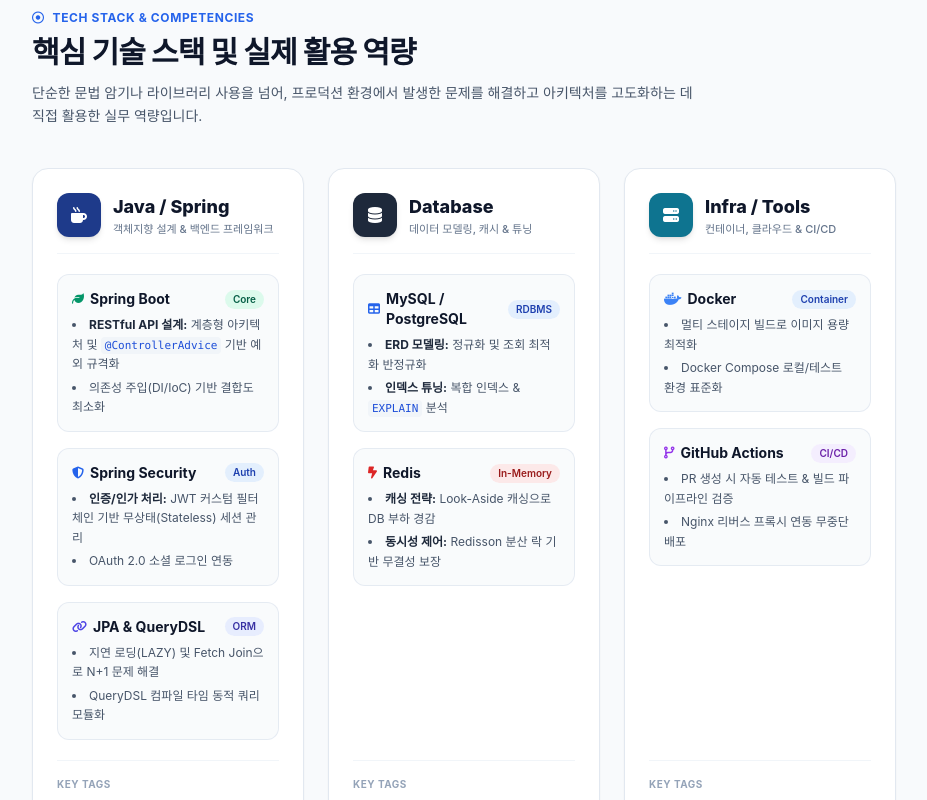
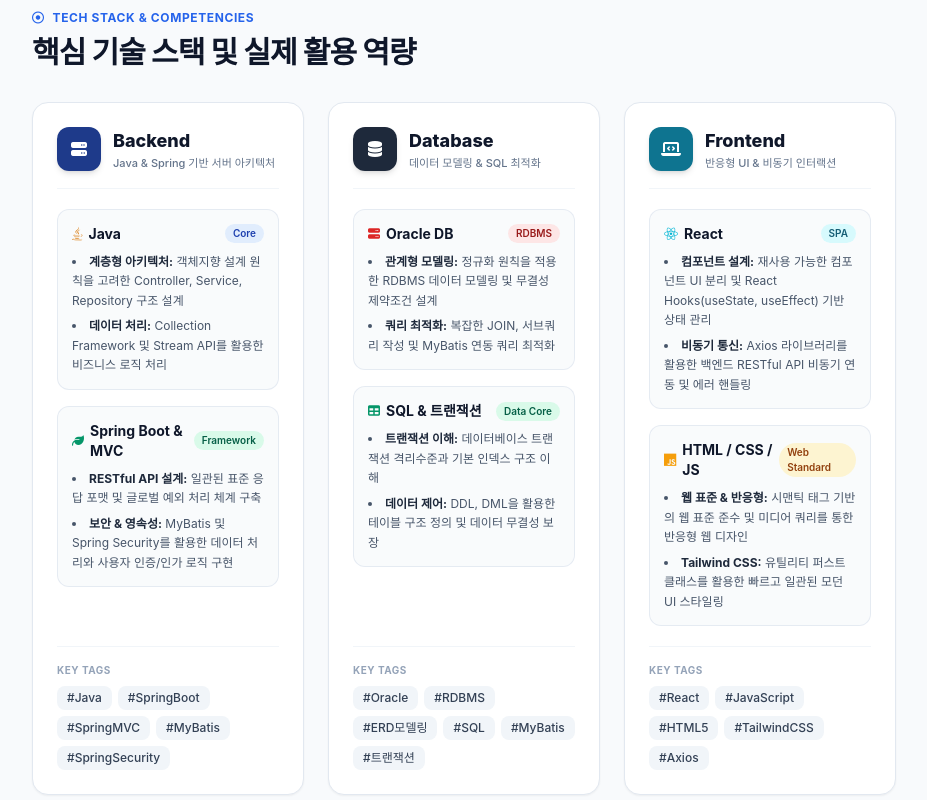
Before and after one commit to dbqls6746-bot/port, a React (Vite) app: page / in a window 1280 px wide. Shown: the part 1900-2700 px from the top of the page, without its empty margins (320-1247 px from the left). Built offline with nearby package versions, Linux system fonts and the light colour scheme; a web font is replaced by a local one.

Commit message:
skill 부분 생성

```diff
--- a/src/components/About.jsx
+++ b/src/components/About.jsx
@@ -23,7 +23,7 @@ export default function About() {
       bgColor: 'bg-emerald-50',
       textColor: 'text-emerald-500',
       icon: 'fa-solid fa-database',
-      title: 'Oracle DB & SQLD',
+      title: 'Oracle DB & SQL',
       desc: '정규화 모델링 & MyBatis 쿼리 설계',
     },
     {
--- a/src/components/Skills.jsx
+++ b/src/components/Skills.jsx
@@ -4,219 +4,237 @@ export default function Skills() {
   return (
     <section id="skills" className="px-6 sm:px-12 lg:px-16 py-24 bg-slate-50 border-b border-slate-200">
       <div className="max-w-4xl">
+        {/* 섹션 타이틀 헤더 */}
         <div className="flex items-center gap-2 text-brand-600 text-xs font-bold uppercase tracking-wider mb-2">
           <i className="fa-regular fa-circle-dot"></i> Tech Stack & Competencies
         </div>
-        <h2 className="text-2xl sm:text-3xl font-extrabold text-slate-900 tracking-tight mb-3">
+        <h2 className="text-2xl sm:text-3xl font-extrabold text-slate-900 tracking-tight mb-8">
           핵심 기술 스택 및 실제 활용 역량
         </h2>
-        <p className="text-slate-600 text-sm mb-10 max-w-2xl leading-relaxed">
-          단순한 문법 암기나 라이브러리 사용을 넘어, 프로덕션 환경에서 발생한 문제를 해결하고 아키텍처를 고도화하는 데 직접 활용한 실무 역량입니다.
-        </p>
 
+        {/* 카테고리별 카드 3열 그리드 (Backend / Database / Frontend) */}
         <div className="grid grid-cols-1 md:grid-cols-3 gap-6">
-          {/* 1) Java / Spring */}
+
+          {/* 1) Backend */}
           <div className="group bg-white p-6 rounded-2xl border border-slate-200 hover:border-brand-500 shadow-sm hover:shadow-xl transition-all duration-300 flex flex-col justify-between">
             <div>
+              {/* 카드 상단: 아이콘 + 카테고리 제목 */}
               <div className="flex items-center gap-3 pb-4 mb-5 border-b border-slate-100">
                 <div className="w-11 h-11 rounded-xl bg-brand-900 text-white flex items-center justify-center shadow-md group-hover:scale-110 group-hover:bg-brand-600 transition-all duration-300">
-                  <i className="fa-solid fa-mug-hot text-base"></i>
+                  <i className="fa-solid fa-server text-base"></i>
                 </div>
                 <div>
                   <h3 className="font-extrabold text-slate-900 text-lg group-hover:text-brand-600 transition-colors">
-                    Java / Spring
+                    Backend
                   </h3>
-                  <p className="text-[11px] font-medium text-slate-500">객체지향 설계 & 백엔드 프레임워크</p>
+                  <p className="text-[11px] font-medium text-slate-500">Java & Spring 기반 서버 아키텍처</p>
                 </div>
               </div>
 
+              {/* 기술별 세부 활용 내용 */}
               <div className="space-y-4">
+                {/* Java */}
                 <div className="p-3.5 rounded-xl bg-slate-50/80 hover:bg-blue-50/60 border border-slate-200/80 hover:border-brand-300 transition-all duration-200">
-                  <div className="flex items-center justify-between mb-1.5">
+                  <div className="flex items-center justify-between mb-2">
                     <span className="font-bold text-slate-900 text-xs sm:text-sm flex items-center gap-1.5">
-                      <i className="fa-solid fa-leaf text-emerald-600 text-xs"></i> Spring Boot
+                      <i className="fa-brands fa-java text-amber-600 text-sm"></i> Java
                     </span>
-                    <span className="text-[10px] px-2 py-0.5 rounded-full bg-emerald-100/70 text-emerald-800 font-semibold">
+                    <span className="text-[10px] px-2 py-0.5 rounded-full bg-blue-100/80 text-brand-800 font-semibold">
                       Core
                     </span>
                   </div>
-                  <ul className="text-xs text-slate-600 space-y-1 list-disc list-inside leading-relaxed">
+                  <ul className="text-xs text-slate-600 space-y-1.5 list-disc list-inside leading-relaxed">
                     <li>
-                      <strong className="text-slate-800">RESTful API 설계:</strong> 계층형 아키텍처 및{' '}
-                      <code className="text-[11px] bg-slate-100 px-1 py-0.5 rounded text-brand-700 font-mono">
-                        @ControllerAdvice
-                      </code>{' '}
-                      기반 예외 규격화
+                      <strong className="text-slate-800">계층형 아키텍처:</strong> 객체지향 설계 원칙을 고려한 Controller, Service, Repository 구조 설계
                     </li>
-                    <li>의존성 주입(DI/IoC) 기반 결합도 최소화</li>
+                    <li>
+                      <strong className="text-slate-800">데이터 처리:</strong> Collection Framework 및 Stream API를 활용한 비즈니스 로직 처리
+                    </li>
                   </ul>
                 </div>
 
+                {/* Spring Boot & MVC */}
                 <div className="p-3.5 rounded-xl bg-slate-50/80 hover:bg-blue-50/60 border border-slate-200/80 hover:border-brand-300 transition-all duration-200">
-                  <div className="flex items-center justify-between mb-1.5">
+                  <div className="flex items-center justify-between mb-2">
                     <span className="font-bold text-slate-900 text-xs sm:text-sm flex items-center gap-1.5">
-                      <i className="fa-solid fa-shield-halved text-brand-600 text-xs"></i> Spring Security
+                      <i className="fa-solid fa-leaf text-emerald-600 text-xs"></i> Spring Boot & MVC
                     </span>
-                    <span className="text-[10px] px-2 py-0.5 rounded-full bg-blue-100/70 text-brand-800 font-semibold">
-                      Auth
+                    <span className="text-[10px] px-2 py-0.5 rounded-full bg-emerald-100/80 text-emerald-800 font-semibold">
+                      Framework
                     </span>
                   </div>
-                  <ul className="text-xs text-slate-600 space-y-1 list-disc list-inside leading-relaxed">
+                  <ul className="text-xs text-slate-600 space-y-1.5 list-disc list-inside leading-relaxed">
                     <li>
-                      <strong className="text-slate-800">인증/인가 처리:</strong> JWT 커스텀 필터 체인 기반 무상태(Stateless) 세션 관리
+                      <strong className="text-slate-800">RESTful API 설계:</strong> 일관된 표준 응답 포맷 및 글로벌 예외 처리 체계 구축
                     </li>
-                    <li>OAuth 2.0 소셜 로그인 연동</li>
-                  </ul>
-                </div>
-
-                <div className="p-3.5 rounded-xl bg-slate-50/80 hover:bg-blue-50/60 border border-slate-200/80 hover:border-brand-300 transition-all duration-200">
-                  <div className="flex items-center justify-between mb-1.5">
-                    <span className="font-bold text-slate-900 text-xs sm:text-sm flex items-center gap-1.5">
-                      <i className="fa-solid fa-link text-indigo-600 text-xs"></i> JPA & QueryDSL
-                    </span>
-                    <span className="text-[10px] px-2 py-0.5 rounded-full bg-indigo-100/70 text-indigo-800 font-semibold">
-                      ORM
-                    </span>
-                  </div>
-                  <ul className="text-xs text-slate-600 space-y-1 list-disc list-inside leading-relaxed">
-                    <li>지연 로딩(LAZY) 및 Fetch Join으로 N+1 문제 해결</li>
-                    <li>QueryDSL 컴파일 타임 동적 쿼리 모듈화</li>
+                    <li>
+                      <strong className="text-slate-800">보안 & 영속성:</strong> MyBatis 및 Spring Security를 활용한 데이터 처리와 사용자 인증/인가 로직 구현
+                    </li>
                   </ul>
                 </div>
               </div>
             </div>
 
+            {/* 카드 하단: 핵심 태그 모음 */}
             <div className="pt-4 mt-5 border-t border-slate-100">
               <span className="text-[10px] font-bold text-slate-400 uppercase tracking-wider block mb-2">Key Tags</span>
               <div className="flex flex-wrap gap-1.5">
-                <span className="px-2.5 py-1 text-xs rounded-lg bg-slate-100 text-slate-700 font-medium hover:bg-brand-600 hover:text-white transition-all cursor-default">Java 17</span>
-                <span className="px-2.5 py-1 text-xs rounded-lg bg-slate-100 text-slate-700 font-medium hover:bg-brand-600 hover:text-white transition-all cursor-default">Spring Boot 3</span>
-                <span className="px-2.5 py-1 text-xs rounded-lg bg-slate-100 text-slate-700 font-medium hover:bg-brand-600 hover:text-white transition-all cursor-default">JPA</span>
-                <span className="px-2.5 py-1 text-xs rounded-lg bg-slate-100 text-slate-700 font-medium hover:bg-brand-600 hover:text-white transition-all cursor-default">QueryDSL</span>
+                <span className="px-2.5 py-1 text-xs rounded-lg bg-slate-100 text-slate-700 font-medium hover:bg-brand-600 hover:text-white transition-all cursor-default">#Java</span>
+                <span className="px-2.5 py-1 text-xs rounded-lg bg-slate-100 text-slate-700 font-medium hover:bg-brand-600 hover:text-white transition-all cursor-default">#SpringBoot</span>
+                <span className="px-2.5 py-1 text-xs rounded-lg bg-slate-100 text-slate-700 font-medium hover:bg-brand-600 hover:text-white transition-all cursor-default">#SpringMVC</span>
+                <span className="px-2.5 py-1 text-xs rounded-lg bg-slate-100 text-slate-700 font-medium hover:bg-brand-600 hover:text-white transition-all cursor-default">#MyBatis</span>
+                <span className="px-2.5 py-1 text-xs rounded-lg bg-slate-100 text-slate-700 font-medium hover:bg-brand-600 hover:text-white transition-all cursor-default">#SpringSecurity</span>
               </div>
             </div>
           </div>
 
           {/* 2) Database */}
-          <div className="group bg-white p-6 rounded-2xl border border-slate-200 hover:border-brand-500 shadow-sm hover:shadow-xl transition-all duration-300 flex flex-col justify-between">
+          <div className="group bg-white p-6 rounded-2xl border border-slate-200 hover:border-emerald-500 shadow-sm hover:shadow-xl transition-all duration-300 flex flex-col justify-between">
             <div>
+              {/* 카드 상단: 아이콘 + 카테고리 제목 */}
               <div className="flex items-center gap-3 pb-4 mb-5 border-b border-slate-100">
-                <div className="w-11 h-11 rounded-xl bg-slate-800 text-white flex items-center justify-center shadow-md group-hover:scale-110 group-hover:bg-brand-600 transition-all duration-300">
+                <div className="w-11 h-11 rounded-xl bg-slate-800 text-white flex items-center justify-center shadow-md group-hover:scale-110 group-hover:bg-emerald-600 transition-all duration-300">
                   <i className="fa-solid fa-database text-base"></i>
                 </div>
                 <div>
-                  <h3 className="font-extrabold text-slate-900 text-lg group-hover:text-brand-600 transition-colors">
+                  <h3 className="font-extrabold text-slate-900 text-lg group-hover:text-emerald-600 transition-colors">
                     Database
                   </h3>
-                  <p className="text-[11px] font-medium text-slate-500">데이터 모델링, 캐시 & 튜닝</p>
+                  <p className="text-[11px] font-medium text-slate-500">데이터 모델링 & SQL 최적화</p>
                 </div>
               </div>
 
+              {/* 기술별 세부 활용 내용 */}
               <div className="space-y-4">
-                <div className="p-3.5 rounded-xl bg-slate-50/80 hover:bg-blue-50/60 border border-slate-200/80 hover:border-brand-300 transition-all duration-200">
-                  <div className="flex items-center justify-between mb-1.5">
+                {/* Oracle DB */}
+                <div className="p-3.5 rounded-xl bg-slate-50/80 hover:bg-emerald-50/60 border border-slate-200/80 hover:border-emerald-300 transition-all duration-200">
+                  <div className="flex items-center justify-between mb-2">
                     <span className="font-bold text-slate-900 text-xs sm:text-sm flex items-center gap-1.5">
-                      <i className="fa-solid fa-table text-blue-600 text-xs"></i> MySQL / PostgreSQL
+                      <i className="fa-solid fa-server text-red-600 text-xs"></i> Oracle DB
                     </span>
-                    <span className="text-[10px] px-2 py-0.5 rounded-full bg-blue-100/70 text-blue-800 font-semibold">
+                    <span className="text-[10px] px-2 py-0.5 rounded-full bg-red-100/80 text-red-800 font-semibold">
                       RDBMS
                     </span>
                   </div>
-                  <ul className="text-xs text-slate-600 space-y-1 list-disc list-inside leading-relaxed">
-                    <li><strong className="text-slate-800">ERD 모델링:</strong> 정규화 및 조회 최적화 반정규화</li>
+                  <ul className="text-xs text-slate-600 space-y-1.5 list-disc list-inside leading-relaxed">
                     <li>
-                      <strong className="text-slate-800">인덱스 튜닝:</strong> 복합 인덱스 &{' '}
-                      <code className="text-[11px] bg-slate-100 px-1 py-0.5 rounded text-brand-700 font-mono">EXPLAIN</code> 분석
+                      <strong className="text-slate-800">관계형 모델링:</strong> 정규화 원칙을 적용한 RDBMS 데이터 모델링 및 무결성 제약조건 설계
+                    </li>
+                    <li>
+                      <strong className="text-slate-800">쿼리 최적화:</strong> 복잡한 JOIN, 서브쿼리 작성 및 MyBatis 연동 쿼리 최적화
                     </li>
                   </ul>
                 </div>
 
-                <div className="p-3.5 rounded-xl bg-slate-50/80 hover:bg-blue-50/60 border border-slate-200/80 hover:border-brand-300 transition-all duration-200">
-                  <div className="flex items-center justify-between mb-1.5">
+                {/* SQL & 트랜잭션 */}
+                <div className="p-3.5 rounded-xl bg-slate-50/80 hover:bg-emerald-50/60 border border-slate-200/80 hover:border-emerald-300 transition-all duration-200">
+                  <div className="flex items-center justify-between mb-2">
                     <span className="font-bold text-slate-900 text-xs sm:text-sm flex items-center gap-1.5">
-                      <i className="fa-solid fa-bolt-lightning text-red-600 text-xs"></i> Redis
+                      <i className="fa-solid fa-table text-emerald-600 text-xs"></i> SQL & 트랜잭션
                     </span>
-                    <span className="text-[10px] px-2 py-0.5 rounded-full bg-red-100/70 text-red-800 font-semibold">
-                      In-Memory
+                    <span className="text-[10px] px-2 py-0.5 rounded-full bg-emerald-100/80 text-emerald-800 font-semibold">
+                      Data Core
                     </span>
                   </div>
-                  <ul className="text-xs text-slate-600 space-y-1 list-disc list-inside leading-relaxed">
-                    <li><strong className="text-slate-800">캐싱 전략:</strong> Look-Aside 캐싱으로 DB 부하 경감</li>
-                    <li><strong className="text-slate-800">동시성 제어:</strong> Redisson 분산 락 기반 무결성 보장</li>
+                  <ul className="text-xs text-slate-600 space-y-1.5 list-disc list-inside leading-relaxed">
+                    <li>
+                      <strong className="text-slate-800">트랜잭션 이해:</strong> 데이터베이스 트랜잭션 격리수준과 기본 인덱스 구조 이해
+                    </li>
+                    <li>
+                      <strong className="text-slate-800">데이터 제어:</strong> DDL, DML을 활용한 테이블 구조 정의 및 데이터 무결성 보장
+                    </li>
                   </ul>
                 </div>
               </div>
             </div>
 
+            {/* 카드 하단: 핵심 태그 모음 */}
             <div className="pt-4 mt-5 border-t border-slate-100">
               <span className="text-[10px] font-bold text-slate-400 uppercase tracking-wider block mb-2">Key Tags</span>
               <div className="flex flex-wrap gap-1.5">
-                <span className="px-2.5 py-1 text-xs rounded-lg bg-slate-100 text-slate-700 font-medium hover:bg-brand-600 hover:text-white transition-all cursor-default">ERD 모델링</span>
-                <span className="px-2.5 py-1 text-xs rounded-lg bg-slate-100 text-slate-700 font-medium hover:bg-brand-600 hover:text-white transition-all cursor-default">인덱스 튜닝</span>
-                <span className="px-2.5 py-1 text-xs rounded-lg bg-slate-100 text-slate-700 font-medium hover:bg-brand-600 hover:text-white transition-all cursor-default">Redis 캐싱</span>
-                <span className="px-2.5 py-1 text-xs rounded-lg bg-slate-100 text-slate-700 font-medium hover:bg-brand-600 hover:text-white transition-all cursor-default">분산 락</span>
+                <span className="px-2.5 py-1 text-xs rounded-lg bg-slate-100 text-slate-700 font-medium hover:bg-emerald-600 hover:text-white transition-all cursor-default">#Oracle</span>
+                <span className="px-2.5 py-1 text-xs rounded-lg bg-slate-100 text-slate-700 font-medium hover:bg-emerald-600 hover:text-white transition-all cursor-default">#RDBMS</span>
+                <span className="px-2.5 py-1 text-xs rounded-lg bg-slate-100 text-slate-700 font-medium hover:bg-emerald-600 hover:text-white transition-all cursor-default">#ERD모델링</span>
+                <span className="px-2.5 py-1 text-xs rounded-lg bg-slate-100 text-slate-700 font-medium hover:bg-emerald-600 hover:text-white transition-all cursor-default">#SQL</span>
+                <span className="px-2.5 py-1 text-xs rounded-lg bg-slate-100 text-slate-700 font-medium hover:bg-emerald-600 hover:text-white transition-all cursor-default">#MyBatis</span>
+                <span className="px-2.5 py-1 text-xs rounded-lg bg-slate-100 text-slate-700 font-medium hover:bg-emerald-600 hover:text-white transition-all cursor-default">#트랜잭션</span>
               </div>
             </div>
           </div>
 
-          {/* 3) Infra / Tools */}
-          <div className="group bg-white p-6 rounded-2xl border border-slate-200 hover:border-brand-500 shadow-sm hover:shadow-xl transition-all duration-300 flex flex-col justify-between">
+          {/* 3) Frontend */}
+          <div className="group bg-white p-6 rounded-2xl border border-slate-200 hover:border-cyan-500 shadow-sm hover:shadow-xl transition-all duration-300 flex flex-col justify-between">
             <div>
+              {/* 카드 상단: 아이콘 + 카테고리 제목 */}
               <div className="flex items-center gap-3 pb-4 mb-5 border-b border-slate-100">
-                <div className="w-11 h-11 rounded-xl bg-cyan-700 text-white flex items-center justify-center shadow-md group-hover:scale-110 group-hover:bg-brand-600 transition-all duration-300">
-                  <i className="fa-solid fa-server text-base"></i>
+                <div className="w-11 h-11 rounded-xl bg-cyan-700 text-white flex items-center justify-center shadow-md group-hover:scale-110 group-hover:bg-cyan-600 transition-all duration-300">
+                  <i className="fa-solid fa-laptop-code text-base"></i>
                 </div>
                 <div>
-                  <h3 className="font-extrabold text-slate-900 text-lg group-hover:text-brand-600 transition-colors">
-                    Infra / Tools
+                  <h3 className="font-extrabold text-slate-900 text-lg group-hover:text-cyan-600 transition-colors">
+                    Frontend
                   </h3>
-                  <p className="text-[11px] font-medium text-slate-500">컨테이너, 클라우드 & CI/CD</p>
+                  <p className="text-[11px] font-medium text-slate-500">반응형 UI & 비동기 인터랙션</p>
                 </div>
               </div>
 
+              {/* 기술별 세부 활용 내용 */}
               <div className="space-y-4">
-                <div className="p-3.5 rounded-xl bg-slate-50/80 hover:bg-blue-50/60 border border-slate-200/80 hover:border-brand-300 transition-all duration-200">
-                  <div className="flex items-center justify-between mb-1.5">
+                {/* React */}
+                <div className="p-3.5 rounded-xl bg-slate-50/80 hover:bg-cyan-50/60 border border-slate-200/80 hover:border-cyan-300 transition-all duration-200">
+                  <div className="flex items-center justify-between mb-2">
                     <span className="font-bold text-slate-900 text-xs sm:text-sm flex items-center gap-1.5">
-                      <i className="fa-brands fa-docker text-blue-500 text-sm"></i> Docker
+                      <i className="fa-brands fa-react text-cyan-500 text-sm"></i> React
                     </span>
-                    <span className="text-[10px] px-2 py-0.5 rounded-full bg-blue-100/70 text-blue-800 font-semibold">
-                      Container
+                    <span className="text-[10px] px-2 py-0.5 rounded-full bg-cyan-100/80 text-cyan-800 font-semibold">
+                      SPA
                     </span>
                   </div>
-                  <ul className="text-xs text-slate-600 space-y-1 list-disc list-inside leading-relaxed">
-                    <li>멀티 스테이지 빌드로 이미지 용량 최적화</li>
-                    <li>Docker Compose 로컬/테스트 환경 표준화</li>
+                  <ul className="text-xs text-slate-600 space-y-1.5 list-disc list-inside leading-relaxed">
+                    <li>
+                      <strong className="text-slate-800">컴포넌트 설계:</strong> 재사용 가능한 컴포넌트 UI 분리 및 React Hooks(useState, useEffect) 기반 상태 관리
+                    </li>
+                    <li>
+                      <strong className="text-slate-800">비동기 통신:</strong> Axios 라이브러리를 활용한 백엔드 RESTful API 비동기 연동 및 에러 핸들링
+                    </li>
                   </ul>
                 </div>
 
-                <div className="p-3.5 rounded-xl bg-slate-50/80 hover:bg-blue-50/60 border border-slate-200/80 hover:border-brand-300 transition-all duration-200">
-                  <div className="flex items-center justify-between mb-1.5">
+                {/* HTML5 / CSS3 / JavaScript (ES6+) */}
+                <div className="p-3.5 rounded-xl bg-slate-50/80 hover:bg-cyan-50/60 border border-slate-200/80 hover:border-cyan-300 transition-all duration-200">
+                  <div className="flex items-center justify-between mb-2">
                     <span className="font-bold text-slate-900 text-xs sm:text-sm flex items-center gap-1.5">
-                      <i className="fa-solid fa-code-branch text-purple-600 text-xs"></i> GitHub Actions
+                      <i className="fa-brands fa-js text-amber-500 text-sm"></i> HTML / CSS / JS
                     </span>
-                    <span className="text-[10px] px-2 py-0.5 rounded-full bg-purple-100/70 text-purple-800 font-semibold">
-                      CI/CD
+                    <span className="text-[10px] px-2 py-0.5 rounded-full bg-amber-100/80 text-amber-800 font-semibold">
+                      Web Standard
                     </span>
                   </div>
-                  <ul className="text-xs text-slate-600 space-y-1 list-disc list-inside leading-relaxed">
-                    <li>PR 생성 시 자동 테스트 & 빌드 파이프라인 검증</li>
-                    <li>Nginx 리버스 프록시 연동 무중단 배포</li>
+                  <ul className="text-xs text-slate-600 space-y-1.5 list-disc list-inside leading-relaxed">
+                    <li>
+                      <strong className="text-slate-800">웹 표준 & 반응형:</strong> 시맨틱 태그 기반의 웹 표준 준수 및 미디어 쿼리를 통한 반응형 웹 디자인
+                    </li>
+                    <li>
+                      <strong className="text-slate-800">Tailwind CSS:</strong> 유틸리티 퍼스트 클래스를 활용한 빠르고 일관된 모던 UI 스타일링
+                    </li>
                   </ul>
                 </div>
               </div>
             </div>
 
+            {/* 카드 하단: 핵심 태그 모음 */}
             <div className="pt-4 mt-5 border-t border-slate-100">
               <span className="text-[10px] font-bold text-slate-400 uppercase tracking-wider block mb-2">Key Tags</span>
               <div className="flex flex-wrap gap-1.5">
-                <span className="px-2.5 py-1 text-xs rounded-lg bg-slate-100 text-slate-700 font-medium hover:bg-brand-600 hover:text-white transition-all cursor-default">Docker</span>
-                <span className="px-2.5 py-1 text-xs rounded-lg bg-slate-100 text-slate-700 font-medium hover:bg-brand-600 hover:text-white transition-all cursor-default">GitHub Actions</span>
-                <span className="px-2.5 py-1 text-xs rounded-lg bg-slate-100 text-slate-700 font-medium hover:bg-brand-600 hover:text-white transition-all cursor-default">AWS EC2/S3</span>
-                <span className="px-2.5 py-1 text-xs rounded-lg bg-slate-100 text-slate-700 font-medium hover:bg-brand-600 hover:text-white transition-all cursor-default">Swagger UI</span>
+                <span className="px-2.5 py-1 text-xs rounded-lg bg-slate-100 text-slate-700 font-medium hover:bg-cyan-600 hover:text-white transition-all cursor-default">#React</span>
+                <span className="px-2.5 py-1 text-xs rounded-lg bg-slate-100 text-slate-700 font-medium hover:bg-cyan-600 hover:text-white transition-all cursor-default">#JavaScript</span>
+                <span className="px-2.5 py-1 text-xs rounded-lg bg-slate-100 text-slate-700 font-medium hover:bg-cyan-600 hover:text-white transition-all cursor-default">#HTML5</span>
+                <span className="px-2.5 py-1 text-xs rounded-lg bg-slate-100 text-slate-700 font-medium hover:bg-cyan-600 hover:text-white transition-all cursor-default">#TailwindCSS</span>
+                <span className="px-2.5 py-1 text-xs rounded-lg bg-slate-100 text-slate-700 font-medium hover:bg-cyan-600 hover:text-white transition-all cursor-default">#Axios</span>
               </div>
             </div>
           </div>
+
         </div>
       </div>
     </section>
```
